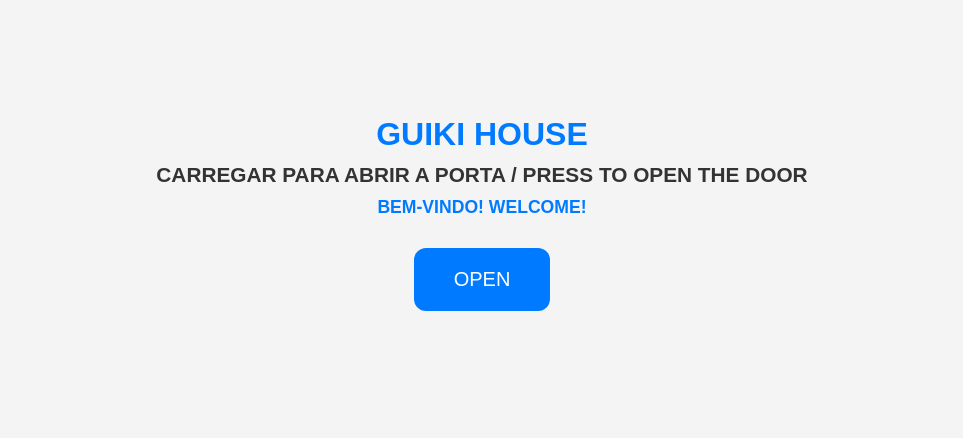
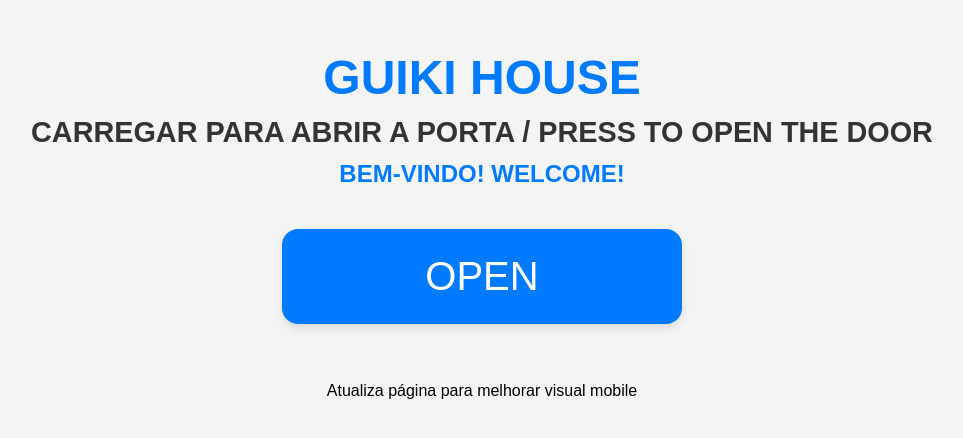
Before and after one commit to pfdr22/Abrir-Porta-Guiki-House, a plain HTML site: page index.html in a window 1280 px wide. Shown: the part 174-612 px from the top of the page, without its empty margins (158-1121 px from the left). Drawn offline with Linux system fonts and the light colour scheme.

Commit message:
Update index.html

```diff
--- a/index.html
+++ b/index.html
@@ -3,15 +3,87 @@
 <head>
   <meta charset="UTF-8">
   <title>Abrir Porta Remotamente</title>
+  <meta name="viewport" content="width=device-width, initial-scale=1.0, maximum-scale=1.0, user-scalable=no" />
   <style>
-    body { font-family: Arial, sans-serif; background: #f4f4f4; display: flex; flex-direction: column; justify-content: center; align-items: center; height: 100vh; }
-    .header { margin-bottom: 30px; text-align: center; }
-    .header h1 { margin: 0; font-size: 2em; color: #007bff; }
-    .header h2 { margin: 10px 0 0 0; font-size: 1.3em; color: #333; }
-    .header h3 { margin: 10px 0 0 0; font-size: 1.1em; color: #007bff; }
-    button { background: #007bff; color: #fff; border: none; border-radius: 12px; padding: 20px 40px; font-size: 20px; cursor: pointer; }
-    button:active { background: #0056b3; }
-    #status { margin-top: 20px; font-size: 16px; min-height: 22px; }
+    body {
+      font-family: Arial, sans-serif;
+      background: #f4f4f4;
+      display: flex;
+      flex-direction: column;
+      justify-content: center;
+      align-items: center;
+      height: 100vh;
+      margin: 0;
+      padding: 10px;
+      box-sizing: border-box;
+    }
+    .header {
+      margin-bottom: 40px;
+      text-align: center;
+      padding: 0 15px;
+    }
+    .header h1 {
+      margin: 0;
+      font-size: 3em;
+      color: #007bff;
+      line-height: 1.1;
+    }
+    .header h2 {
+      margin: 10px 0 0 0;
+      font-size: 1.8em;
+      color: #333;
+      line-height: 1.2;
+    }
+    .header h3 {
+      margin: 10px 0 0 0;
+      font-size: 1.5em;
+      color: #007bff;
+      line-height: 1.2;
+    }
+    button {
+      background: #007bff;
+      color: #fff;
+      border: none;
+      border-radius: 16px;
+      padding: 25px 60px;
+      font-size: 2.5em;
+      cursor: pointer;
+      max-width: 90vw;
+      width: 400px;
+      box-shadow: 0 4px 8px rgba(0,0,0,0.1);
+      user-select: none;
+      transition: background-color 0.3s ease;
+    }
+    button:active {
+      background: #0056b3;
+    }
+    #status {
+      margin-top: 30px;
+      font-size: 1.8em;
+      min-height: 28px;
+      color: #444;
+      text-align: center;
+      padding: 0 10px;
+    }
+    @media (max-width: 500px) {
+      .header h1 {
+        font-size: 2.5em;
+      }
+      .header h2 {
+        font-size: 1.5em;
+      }
+      .header h3 {
+        font-size: 1.3em;
+      }
+      button {
+        width: 90vw;
+        padding: 20px;
+        font-size: 2em;
+      }
+      #status {
+        font-size: 1.4em;
+      }
+    }
   </style>
 </head>
 <body>
@@ -67,3 +139,4 @@
   </script>
 </body>
 </html>
+Atualiza página para melhorar visual mobile
```
